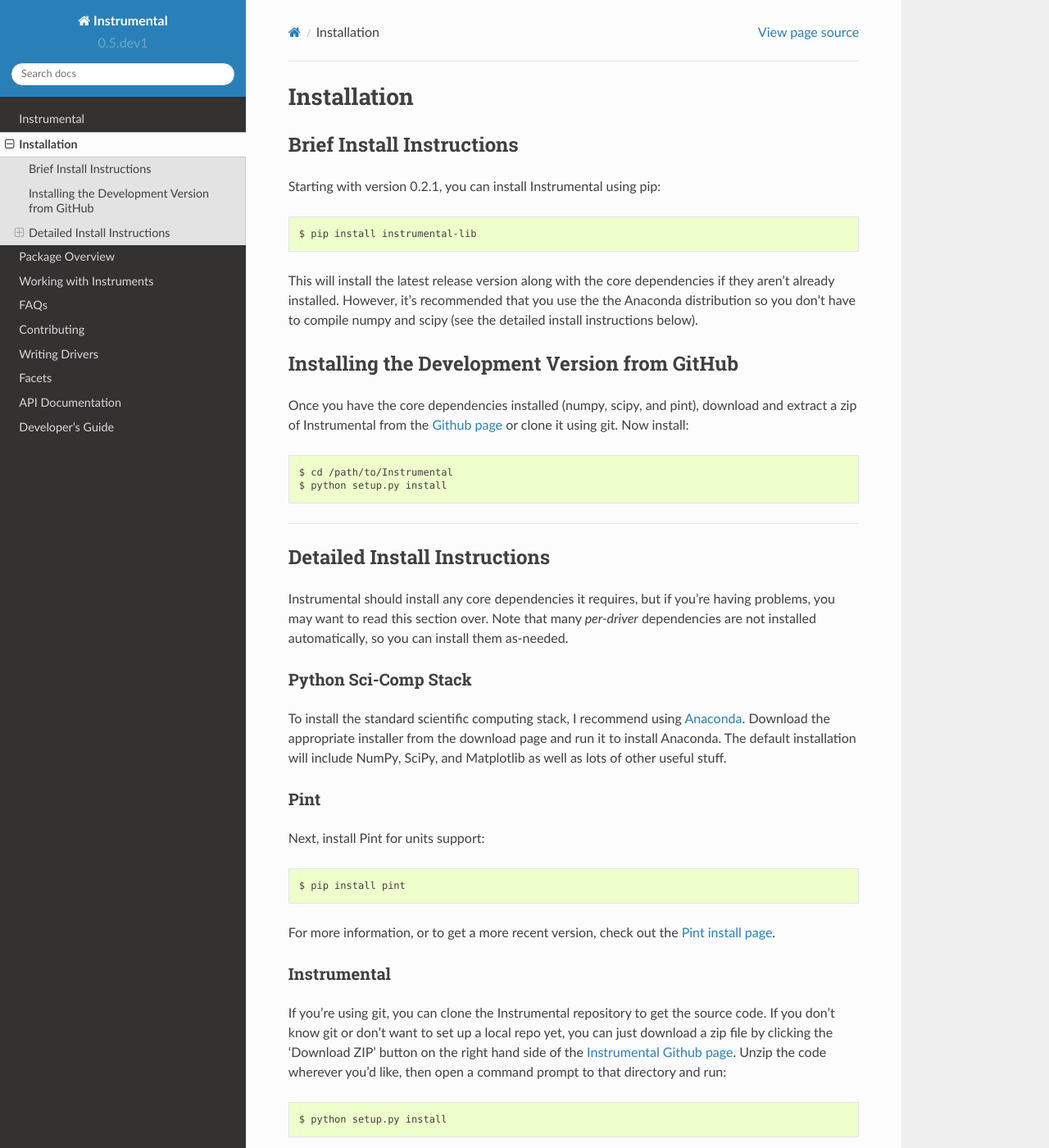
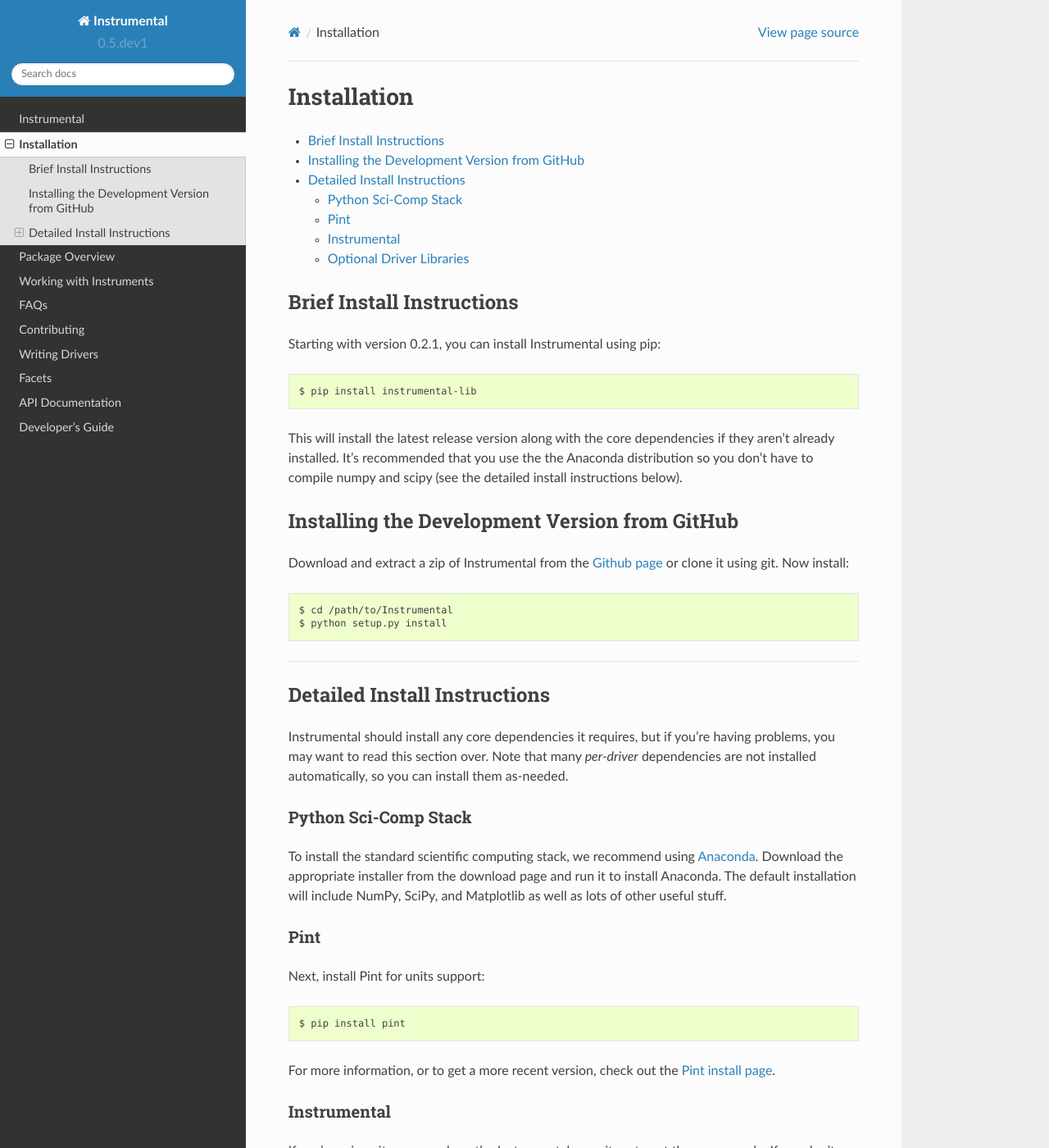
Before and after one commit to mabuchilab/Instrumental, a Sphinx documentation site: the page built from docs/install.rst, in a window 1280 px wide and 1400 px high. Shown: the whole window at 82% size. Built offline with Sphinx 7.4.7 and the Read the Docs theme 2.0.0, drawn with Linux system fonts in a browser that asks for light colours; formulas are drawn with MathJax 3; some of the changed text lies outside the part shown.

Commit message:
Clean up the install docs

```diff
--- a/docs/install.rst
+++ b/docs/install.rst
@@ -8,17 +13,16 @@ Starting with version 0.2.1, you can install Instrumental using pip::
 
     $ pip install instrumental-lib
 
-This will install the latest release version along with the core dependencies if they aren't
-already installed. However, it's recommended that you use the the Anaconda distribution so you
-don't have to compile numpy and scipy (see the detailed install instructions below).
+This will install the latest release version along with the core dependencies if they aren't already
+installed. It's recommended that you use the the Anaconda distribution so you don't have to compile
+numpy and scipy (see the detailed install instructions below).
 
 
 Installing the Development Version from GitHub
 ----------------------------------------------
 
-Once you have the core dependencies installed (numpy, scipy, and pint), download and extract a zip
-of Instrumental from the `Github page <https://github.com/mabuchilab/Instrumental>`_ or clone it
-using git. Now install::
+Download and extract a zip of Instrumental from the `Github page
+<https://github.com/mabuchilab/Instrumental>`_ or clone it using git. Now install::
 
     $ cd /path/to/Instrumental
     $ python setup.py install
@@ -34,10 +38,10 @@ Instrumental should install any core dependencies it requires, but if you're hav
 
 Python Sci-Comp Stack
 ~~~~~~~~~~~~~~~~~~~~~
-To install the standard scientific computing stack, I recommend using `Anaconda
-<http://continuum.io/downloads>`_. Download the appropriate installer from the
-download page and run it to install Anaconda. The default installation will
-include NumPy, SciPy, and Matplotlib as well as lots of other useful stuff.
+To install the standard scientific computing stack, we recommend using `Anaconda
+<http://continuum.io/downloads>`_. Download the appropriate installer from the download page and run
+it to install Anaconda. The default installation will include NumPy, SciPy, and Matplotlib as well
+as lots of other useful stuff.
 
 Pint
 ~~~~
@@ -70,7 +74,6 @@ Optional Driver Libraries
 
 VISA
 """"
-
 To operate devices that communicate using VISA (e.g. Tektronix scopes) you will
 need:
 
@@ -98,15 +101,7 @@ More info about PyVISA, including more detailed install-related information can
 be found `here <http://pyvisa.readthedocs.org/en/latest/>`_.
 
 
-
-Thorlabs DCx Cameras
-""""""""""""""""""""
-To operate Thorlabs DCx cameras, you'll need the `drivers from Thorlabs
-<http://www.thorlabs.us/software_pages/ViewSoftwarePage.cfm?Code=DCx>`_ under the "Software and
-Support" tab. Run the .exe installer which, among other things, will install the .dll shared
-libraries somewhere in your PATH (hopefully).
-
-NI DAQs
-"""""""
-NI-DAQmx support requires you to to have NI-DAQmx installed. You can find the installer on the
-`National Instruments website <http://www.ni.com>`_.
+Other Drivers
+"""""""""""""
+Install directions are located on each driver's page within the :doc:`drivers` section. This
+lists the python packages that are required, as well as any external libraries.
```
Also changed, not shown: other parts of docs/install.rst (+5 -0 lines).
